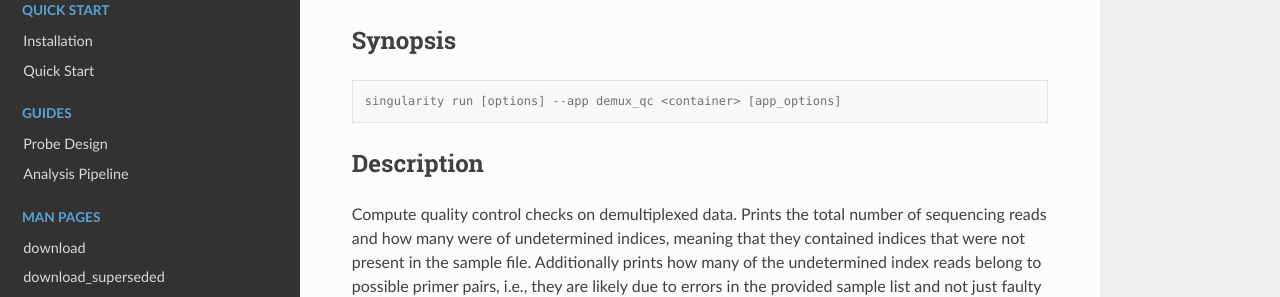
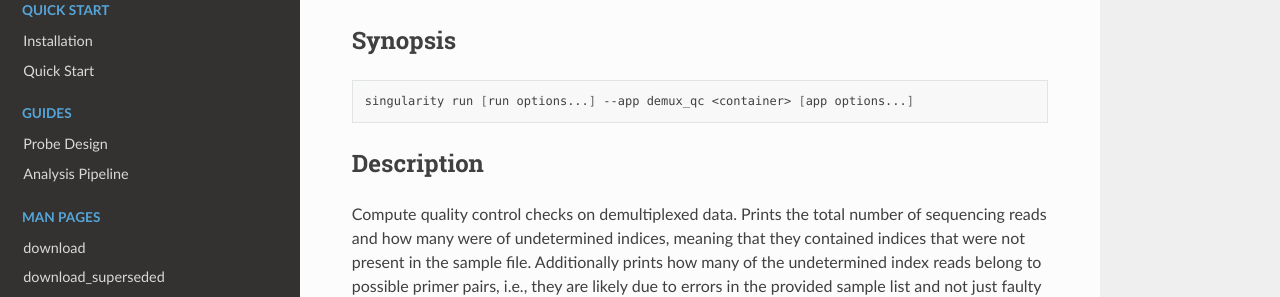
Before and after one commit to bailey-lab/MIPTools, a Sphinx documentation site: the page built from docs/app-reference/demux-qc-app.rst, in a window 1280 px wide and 1095 px high. Shown: the part 136-433 px from the top of the window. Built offline with Sphinx 7.4.7 and the Read the Docs theme 2.0.0, drawn with Linux system fonts in a browser that asks for light colours.

Commit message:
Fix code highlighting

```diff
--- a/docs/app-reference/demux-app.rst
+++ b/docs/app-reference/demux-app.rst
@@ -6,9 +6,9 @@ demux
 
 Synopsis
 ========
-.. code-block:: console
+.. code-block:: shell
 
-	singularity run [options] --app demux <container> [app_options]
+	singularity run [run options...] --app demux <container> [app options...]
 
 Description
 ===========
--- a/docs/app-reference/demux-qc-app.rst
+++ b/docs/app-reference/demux-qc-app.rst
@@ -4,9 +4,9 @@ demux_qc
 
 Synopsis
 ========
-.. code-block:: console
+.. code-block:: shell
 
-	singularity run [options] --app demux_qc <container> [app_options]
+	singularity run [run options...] --app demux_qc <container> [app options...]
 
 Description
 ===========
--- a/docs/app-reference/download-app.rst
+++ b/docs/app-reference/download-app.rst
@@ -6,9 +6,9 @@ download
 
 Synopsis
 ========
-.. code-block:: console
+.. code-block:: shell
 
-	singularity run [options] --app download <container> [app_options]
+	singularity run [run options...] --app download <container> [app options...]
 
 Description
 ===========
--- a/docs/app-reference/download-superseded-app.rst
+++ b/docs/app-reference/download-superseded-app.rst
@@ -4,9 +4,9 @@ download_superseded
 
 Synopsis
 ========
-.. code-block:: console
+.. code-block:: shell
 
-	singularity run [options] --app download_superseded <container> [app_options]
+	singularity run [run options...] --app download_superseded <container> [app options...]
 
 Description
 ===========
--- a/docs/app-reference/jupyter-app.rst
+++ b/docs/app-reference/jupyter-app.rst
@@ -6,9 +6,9 @@ jupyter
 
 Synopsis
 ========
-.. code-block:: console
+.. code-block:: shell
 
-	singularity run [options] --app jupyter <container> [app_options]
+	singularity run [run options...] --app jupyter <container> [app options...]
 
 Description
 ===========
--- a/docs/app-reference/wrangler-app.rst
+++ b/docs/app-reference/wrangler-app.rst
@@ -6,9 +6,9 @@ wrangler
 
 Synopsis
 ========
-.. code-block:: console
+.. code-block:: shell
 
-	singularity run [options] --app wrangler <container> [app_options]
+	singularity run [run options...] --app wrangler <container> [app options...]
 
 Description
 ===========
```
